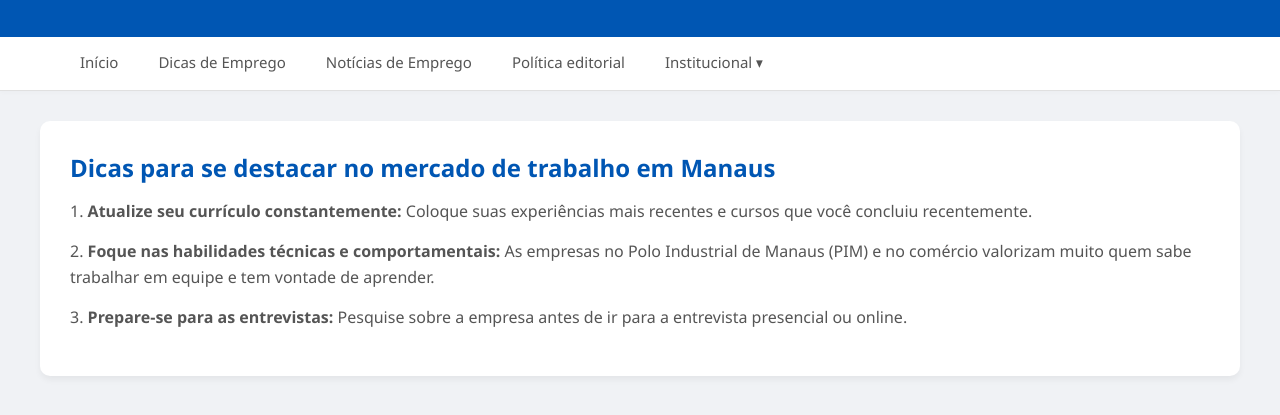
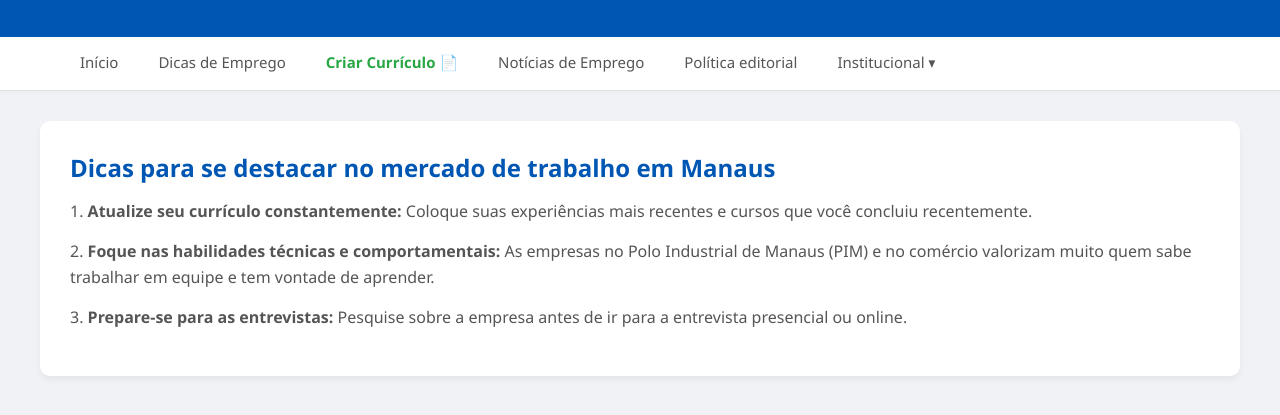
Before and after one commit to werllongabrielhenrique-svg/manaus-empregos, a website: page dicas.html in a window 1280 px wide. Shown: the part 97-512 px from the top of the page. Drawn offline with Linux system fonts and the light colour scheme.

Commit message:
Adiciona serviço pago de criacao de curriculos via WhatsApp

```diff
--- a/dicas.html
+++ b/dicas.html
@@ -78,6 +78,7 @@
     <ul>
         <li><a href="index.html">Início</a></li>
         <li><a href="dicas.html">Dicas de Emprego</a></li>
+        <li><a href="fazer-curriculo.html" style="color: #28a745; font-weight: bold;">Criar Currículo 📄</a></li>
         <li><a href="noticias.html">Notícias de Emprego</a></li>
         <li><a href="politica.html">Política editorial</a></li>
 
```
Also changed, not shown: noticias.html (+1 -0 lines), politica.html (+1 -0 lines).
